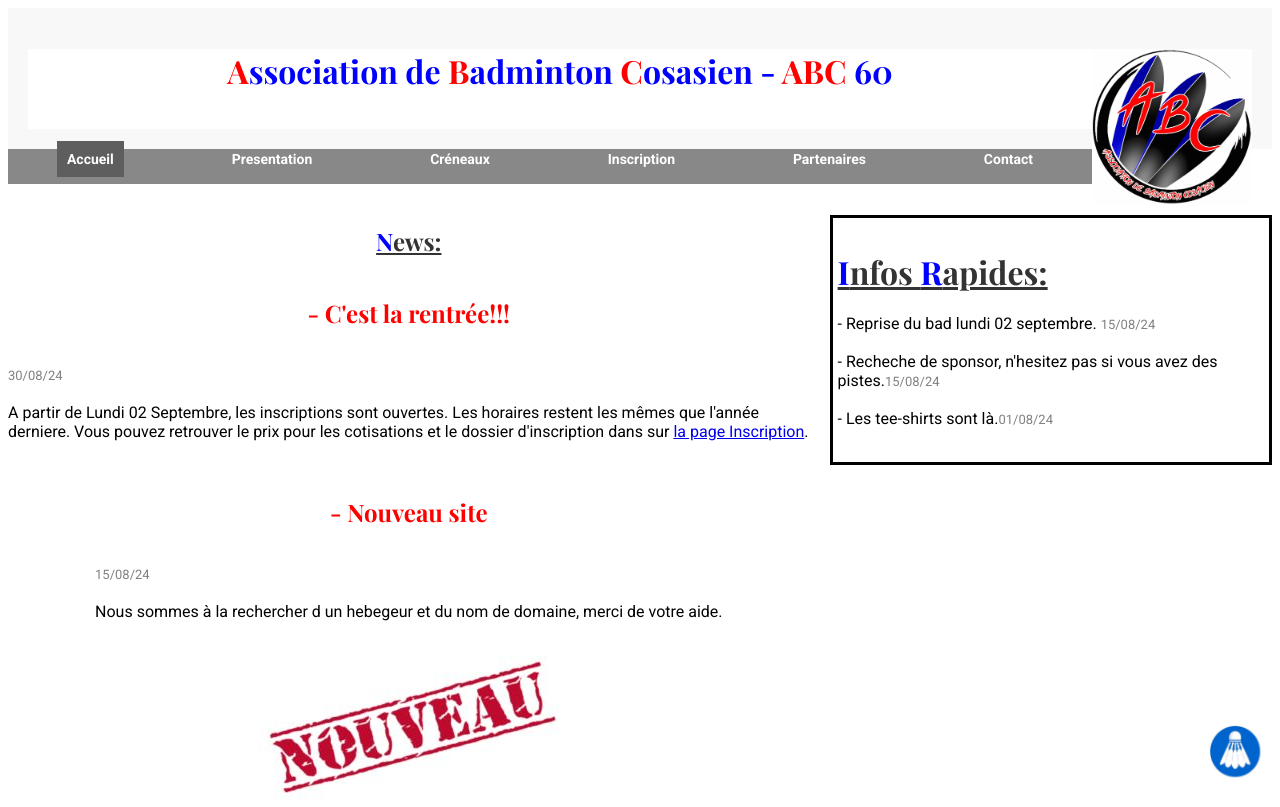
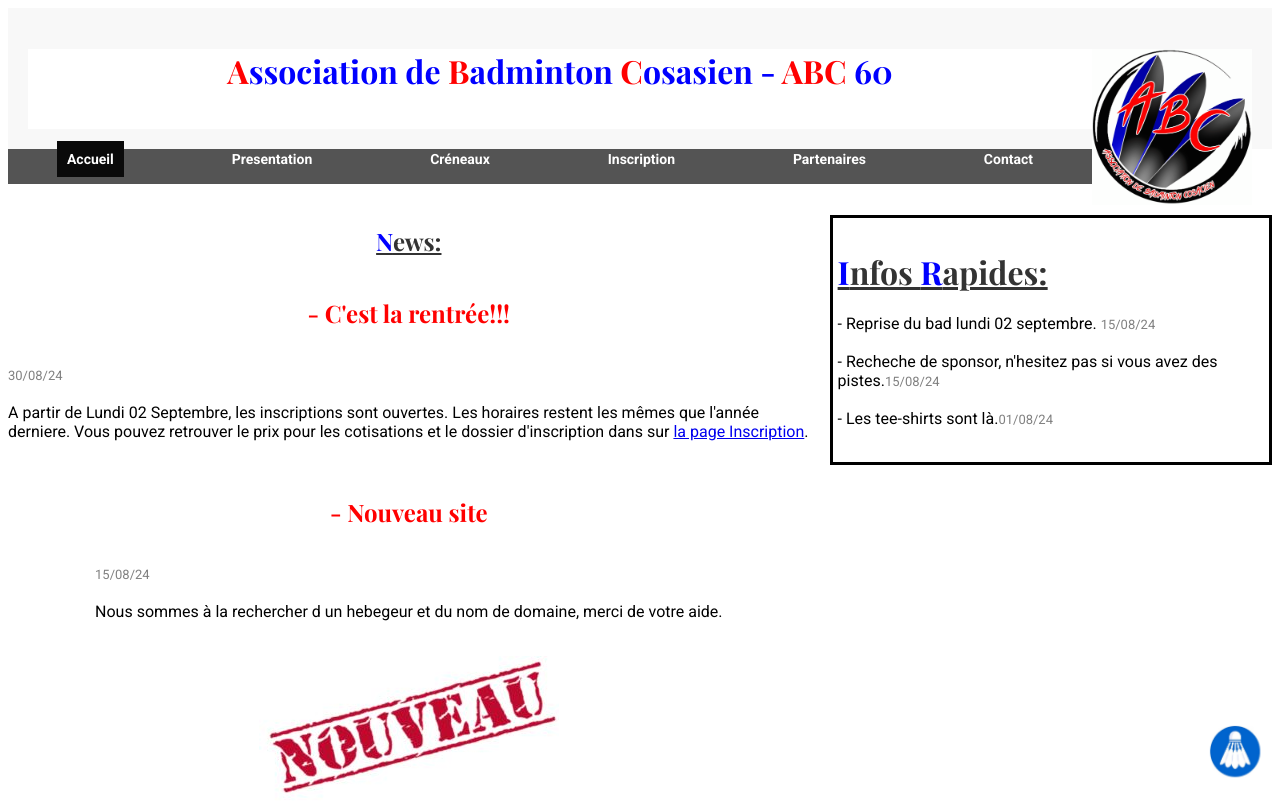
Before and after one commit to jp606060/abc60, a plain HTML site: page index.html in a window 1280 px wide. Shown: the top 807 px of the page. Drawn offline with nearby package versions, Linux system fonts and the light colour scheme.

Commit message:
Update style.css

```diff
--- a/styles/style.css
+++ b/styles/style.css
@@ -72,7 +72,7 @@ footer{
 
 #nav {
 	height: 35px;
-	background-color: #888888;
+	background-color: #545454;
 	display: flex;
 	flex-direction: row;
 	justify-content: space-around;
@@ -91,7 +91,7 @@ footer{
 	background-color: #949494;
 }
 #nav a.active    {
-	background-color: #5F5E5E;
+	background-color: #0A0A0A;
 }
 .dropdown{
 	position: relative;
```
